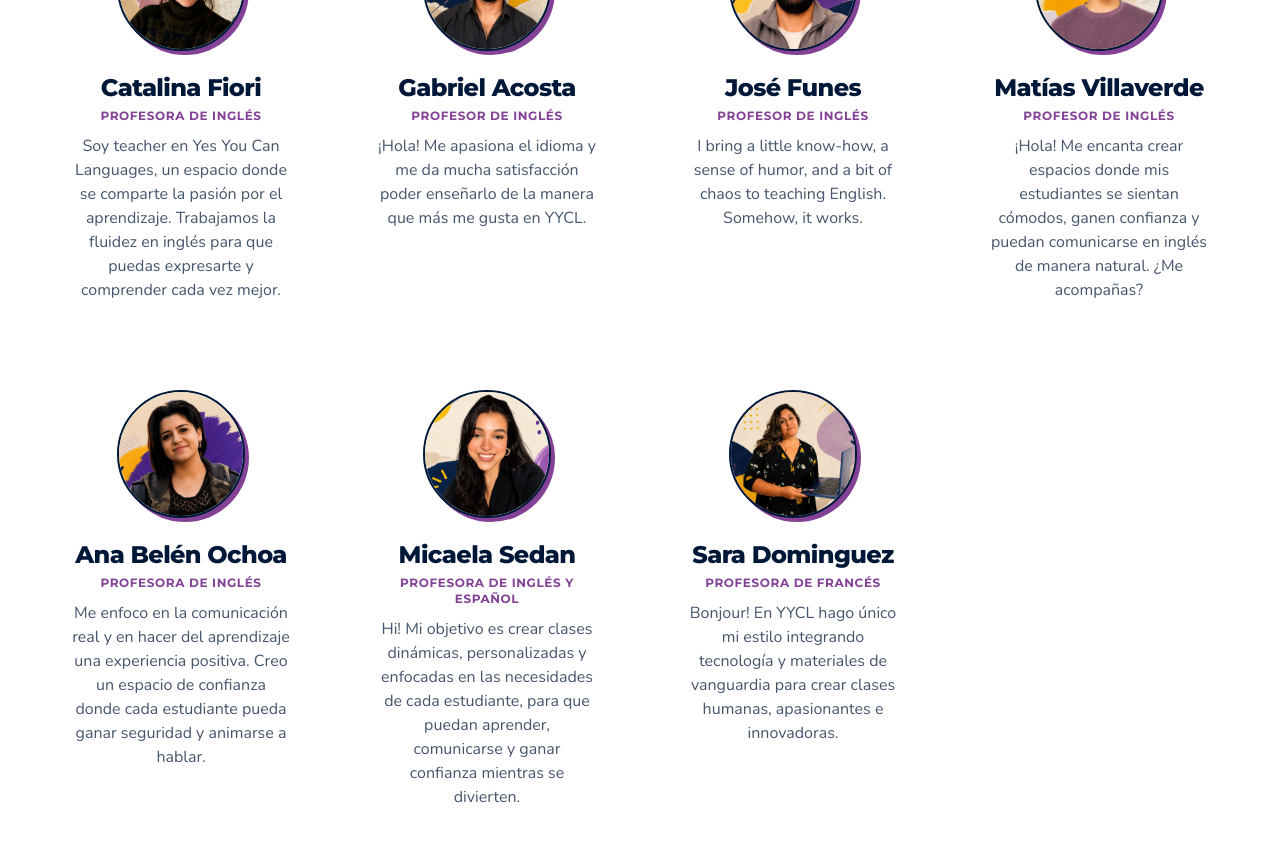
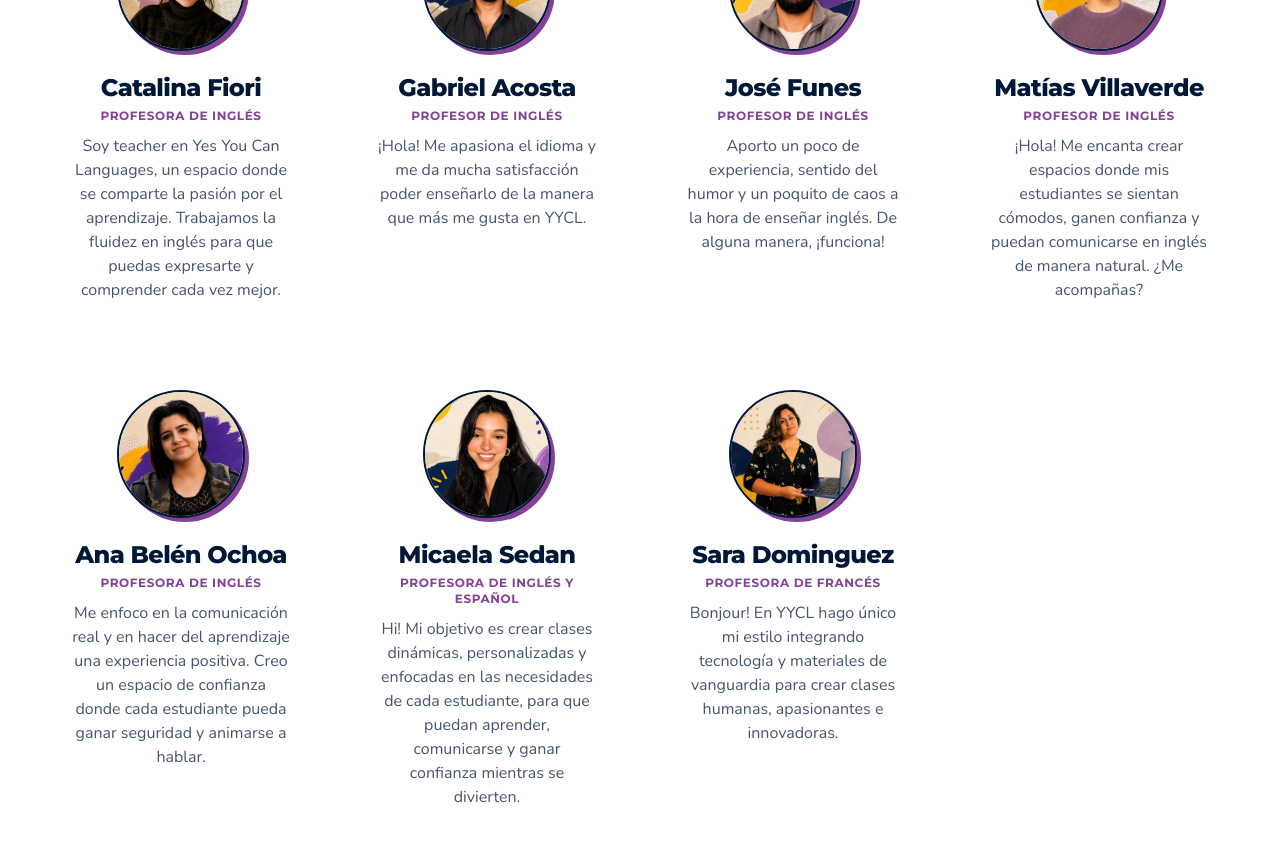
Before and after one commit to Dietol25/yycl-version-anterior, a Next.js app: page /profesores in a window 1280 px wide. Shown: the part 1160-2002 px from the top of the page. Built offline with nearby package versions, Linux system fonts and the light colour scheme.

Commit message:
fix(copy): translate Jose Funes bio to Spanish for consistency

```diff
--- a/app/profesores/page.tsx
+++ b/app/profesores/page.tsx
@@ -61,7 +61,7 @@ export default function ProfesoresPage() {
       id: 'jose-funes',
       name: 'José Funes',
       role: 'Profesor de Inglés',
-      bio: 'I bring a little know-how, a sense of humor, and a bit of chaos to teaching English. Somehow, it works.',
+      bio: 'Aporto un poco de experiencia, sentido del humor y un poquito de caos a la hora de enseñar inglés. De alguna manera, ¡funciona!',
       image: '/assets/profesores/jose-funes.png',
       avatarBg: 'bg-[#D4B6E3]',
     },
```
